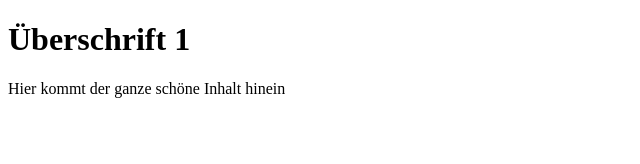
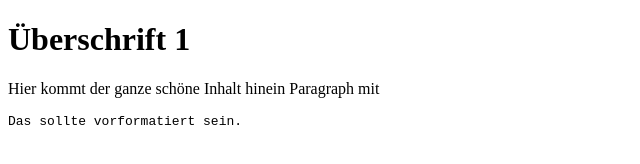
Before and after one commit to georgernstgraf/sj24-25-2ahwii-infiswp1y, a plain HTML site: page 2024-09-10_html/index.html in a window 1280 px wide. Shown: the whole page, without its empty margins (0-640 px from the left). Drawn offline with Linux system fonts and the light colour scheme.

Commit message:
Folie Rene Wenz

```diff
--- a/2024-09-10_html/index.html
+++ b/2024-09-10_html/index.html
@@ -7,6 +7,7 @@
     </head>
     <body>
         <h1>Überschrift 1</h1>
-        Hier kommt der ganze schöne Inhalt hinein
+       <p>  Hier kommt der ganze schöne Inhalt hinein
+       Paragraph mit <pre>Das sollte vorformatiert sein.</pre></p>
     </body>
 </html>
```
Also changed, not shown: 1 other file.
